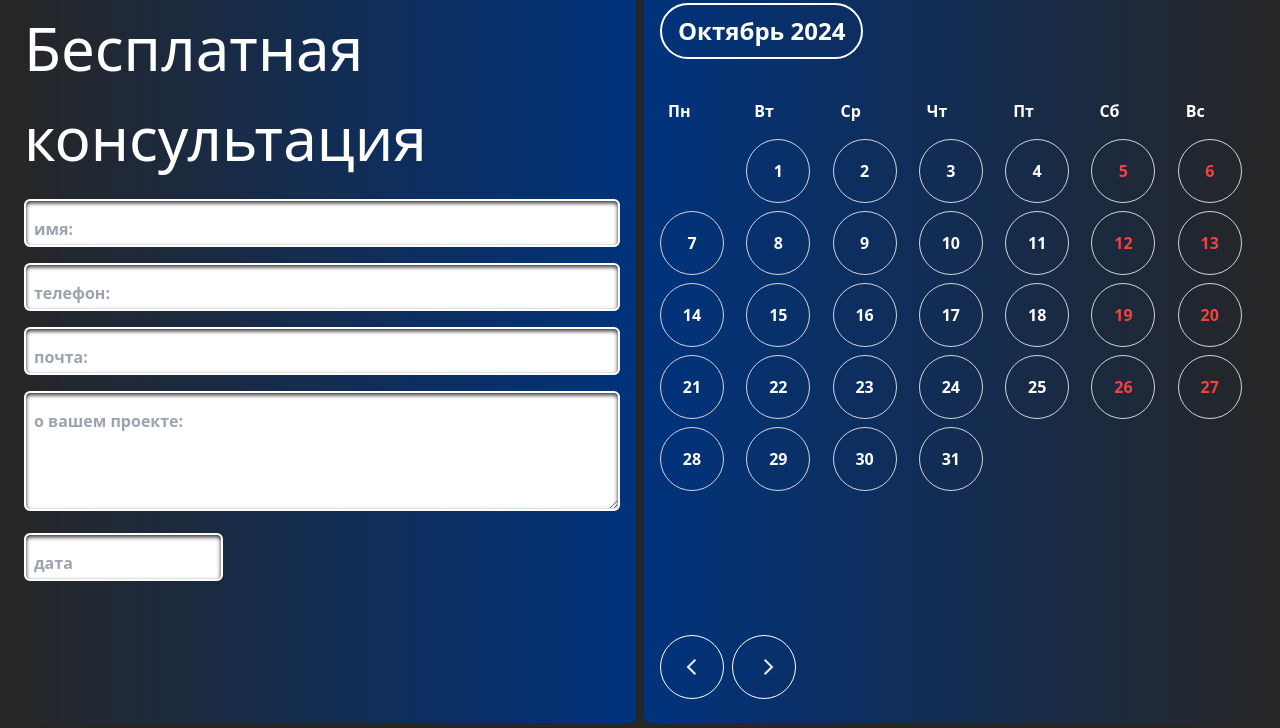
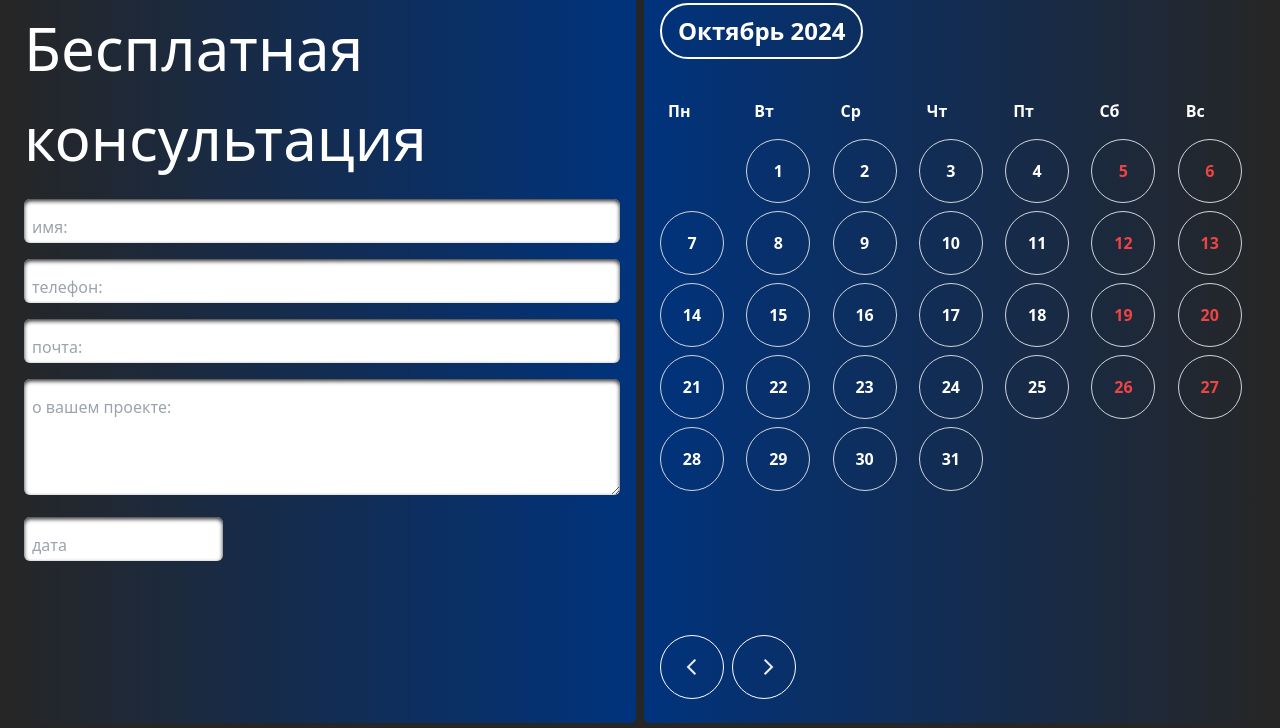
Before and after one commit to vover11/alateya, a website: page index.html in a window 1280 px wide. Shown: the part 5341-6069 px from the top of the page. Drawn offline with Linux system fonts and the light colour scheme; a web font is replaced by a local one.

Commit message:
Add files via upload

```diff
--- a/index.html
+++ b/index.html
@@ -483,16 +483,16 @@
                     консультация
                 </p>
                 <input
-                    class="bg-primaryy-200 font-semibold text-black text-md 2xl:text-5x border-2 border-white w-full pt-4 pb-1 px-2 mb-4 rounded-md shadow-inner shadow-warning"
+                    class="bg-primaryy-200 text-warning text-md 2xl:text-5x  w-full pt-4 pb-1 px-2 mb-4 rounded-md shadow-inner shadow-warning"
                     type="text" id="name" name="name" required placeholder="имя:" />
                 <input type="phone" id="phone" name="phone" required placeholder="телефон:"
-                    class="bg-primaryy-200 font-semibold text-black text-md 2xl:text-5x border-2 border-white w-full pt-4 pb-1 px-2 mb-4 rounded-md shadow-inner shadow-warning" />
+                    class="bg-primaryy-200 text-warning text-md 2xl:text-5x w-full pt-4 pb-1 px-2 mb-4 rounded-md shadow-inner shadow-warning" />
                 <input type="email" id="email" name="email" required placeholder="почта:"
-                    class="bg-primaryy-200 font-semibold text-blacke text-md 2xl:text-5x border-2 border-white w-full pt-4 pb-1 px-2 mb-4 rounded-md shadow-inner shadow-warning" />
+                    class="bg-primaryy-200 text-warning text-md 2xl:text-5x w-full pt-4 pb-1 px-2 mb-4 rounded-md shadow-inner shadow-warning" />
                 <textarea id="message" name="message" rows="4" cols="50" required placeholder="о вашем проекте:"
-                    class="bg-primaryy-200 font-semibold text-black text-md 2xl:text-5x border-2 border-white w-full pt-4 pb-1 px-2 mb-4 rounded-md shadow-inner shadow-warning"></textarea>
+                    class="bg-primaryy-200  text-warning text-md 2xl:text-5x w-full pt-4 pb-1 px-2 mb-4 rounded-md shadow-inner shadow-warning"></textarea>
                 <input type="text" id="selectedDate" name="selectedDate" placeholder="дата"
-                    class="w-1/3 font-semibold text-black text-md 2xl:text-5x border-2 border-white  pt-4 pb-1 px-2 mb-4 rounded-md shadow-inner shadow-warning"
+                    class="w-1/3 text-warning text-md 2xl:text-5x pt-4 pb-1 px-2 mb-4 rounded-md shadow-inner shadow-warning"
                     readonly />
                 <!-- <div id="optionWords" class="option-words-field mb-4"></div> -->
                 <!-- <button type="submit" class="bg-blue-500 text-white px-4 py-2 rounded-md hover:bg-blue-600">Отправить</button> -->
@@ -525,11 +525,11 @@
                 <!-- Заголовок с навигацией по месяцам -->
                 <div class="absolute bottom-2 flex justify-end items-center gap-2 mt-8">
                     <button id="prevMonth"
-                        class="border border-white text-white w-16 h-16 rounded-full hover:bg-blue-700 flex flex-col justify-center items-center">
+                        class="border border-white text-white w-16 h-16 rounded-full hover:bg-[#2563EB] flex flex-col justify-center items-center">
                         <img src=" images/left.png" alt="Предыдущий месяц" class="w-8 h-8">
                     </button>
                     <button id="nextMonth"
-                        class="border border-white text-white w-16 h-16 rounded-full hover:bg-blue-700 flex flex-col justify-center items-center">
+                        class="border border-white text-white w-16 h-16 rounded-full hover:bg-[#2563EB] flex flex-col justify-center items-center">
                         <img src="images/right.png" alt="Следующий месяц" class="w-8 h-8">
                     </button>
                 </div>
@@ -541,9 +541,9 @@
     <div class="container ">
 
         <button
-            class="footerbutton2  mt-2 mb-2  w-full grid grid-cols-1 px-2 text-sm font-medium text-gray-900 rounded-lg">
+            class="footerbutton2 mt-2 mb-2  w-full grid grid-cols-1 px-2 text-sm font-medium text-gray-900 rounded-lg">
             <span
-                class="w-full h-24 transition-all ease-in duration-75 text-white font-semibold text-2xl md:text-4xl bg-primary rounded-md group-hover:bg-opacity-0 flex flex-col justify-center">
+                class=" hover:bg-[#2563EB] w-full h-24 transition-all ease-in duration-75 text-white font-semibold text-2xl md:text-4xl bg-primary rounded-md group-hover:bg-opacity-0 flex flex-col justify-center">
                 связаться с нами
             </span>
             <img src="/images/Share.svg" alt="" srcset="">
```
Also changed, not shown: output.css.
